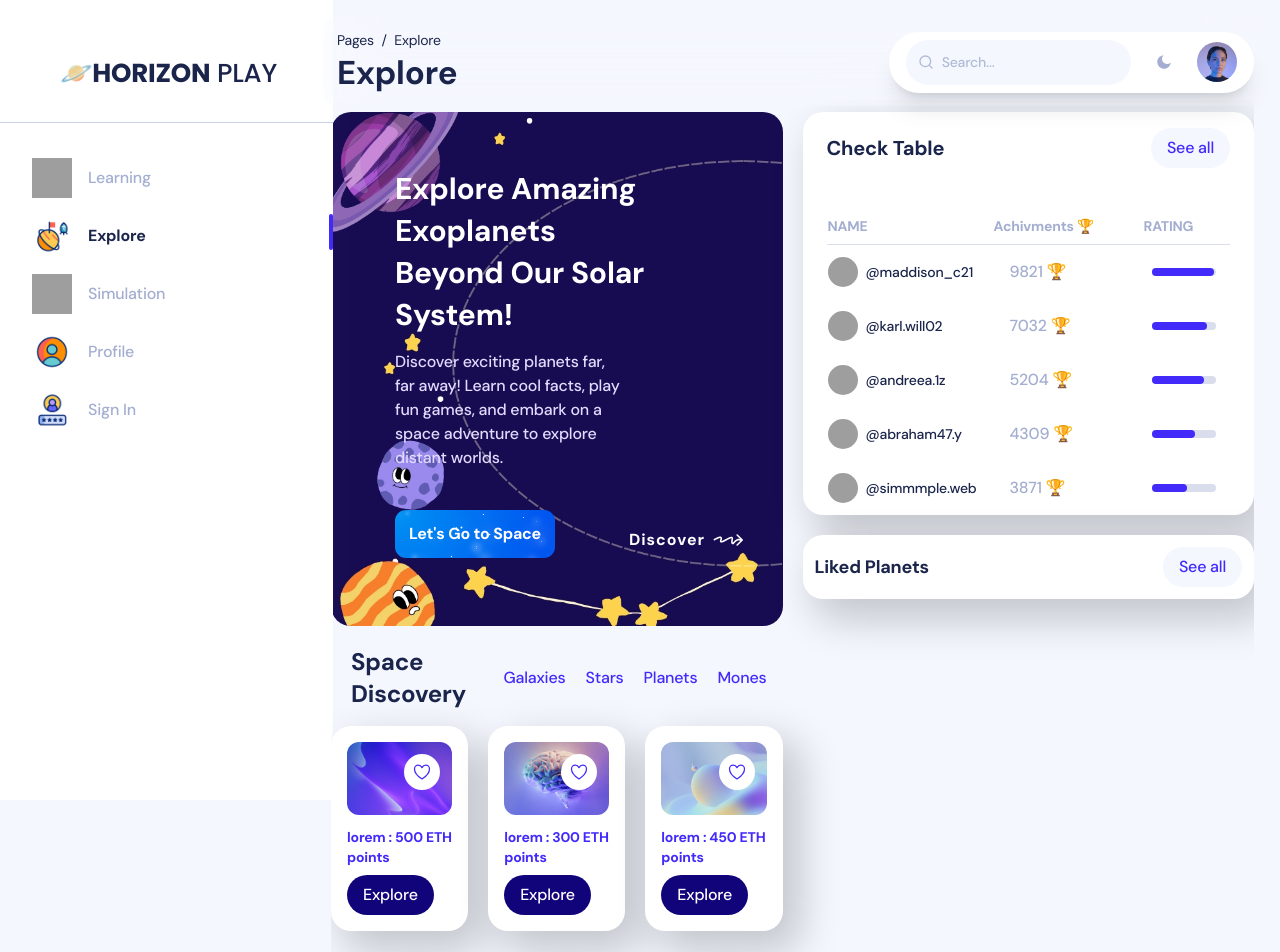
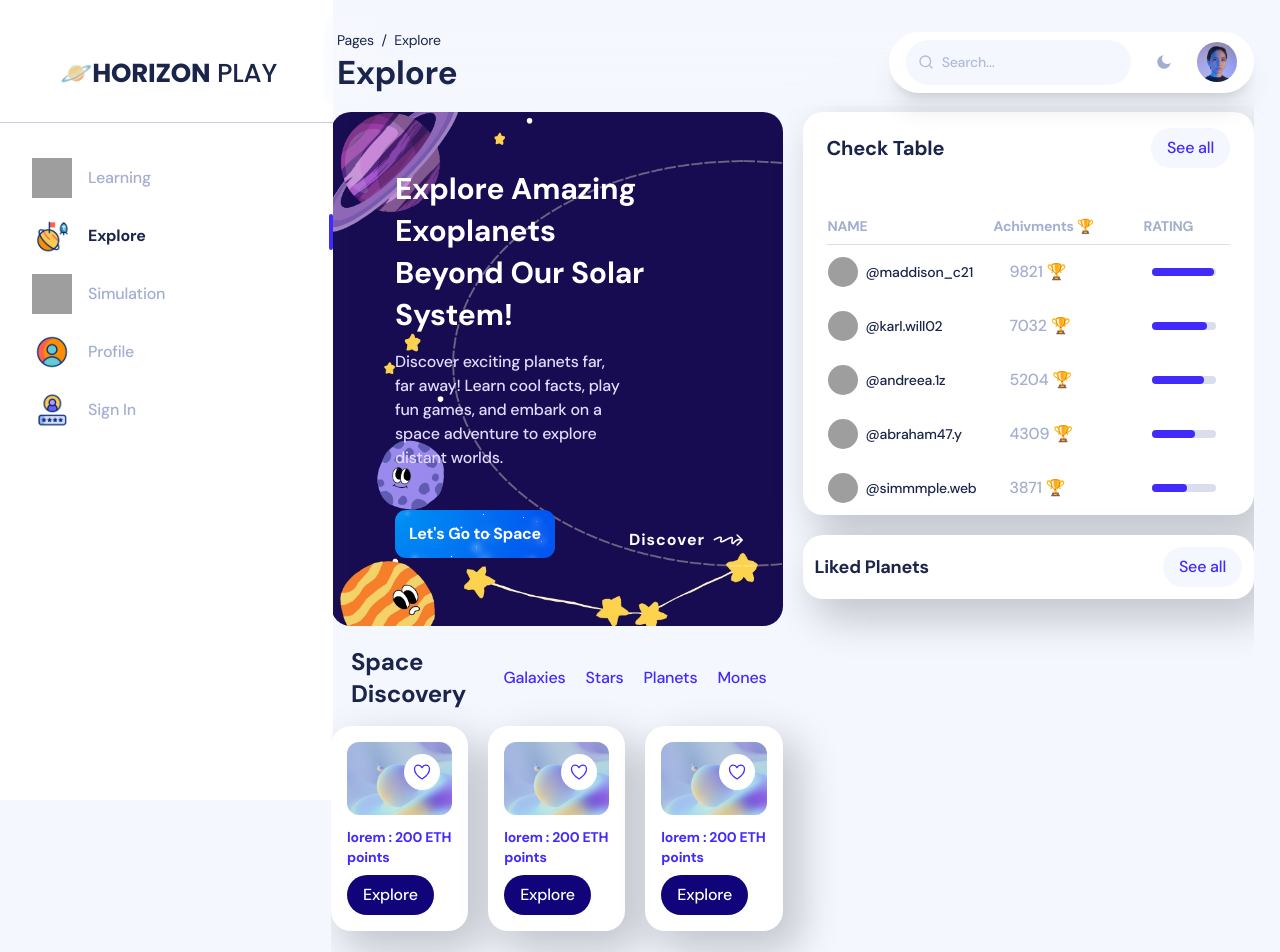
Before and after one commit to solankitrushen/Kido-Space, a Next.js app: page /admin/nft-marketplace in a window 1280 px wide. Shown: the top 952 px of the page. Built offline with nearby package versions, Linux system fonts and the light colour scheme; grey boxes are pictures that could not be loaded.

Commit message:
Update page.tsx

```diff
--- a/src/app/admin/nft-marketplace/page.tsx
+++ b/src/app/admin/nft-marketplace/page.tsx
@@ -71,33 +71,38 @@ const Marketplace = () => {
 
             {/* Space Discoveries trending card */}
             <div className="z-20 grid grid-cols-1 gap-5 md:grid-cols-3">
-             <NftCard
+        <NftCard
   bidders={[avatar1, avatar2, avatar3]}
-  title="Andromeda Galaxy"
-  author="NASA"
-  price="500 ETH"  // Example price
-  image={NFt3}
-  extra="Contains over a trillion stars"  // Use this for additional details
-  onExplore={() => console.log('Exploring Andromeda Galaxy')}
+  title="Saturn Rings"
+  author="Hubble"
+  price="200 ETH"  // Example price
+  image={NFt4}
+  extra="Composed of ice particles"  // Use extra instead of description
+  onExplore={() => console.log('Exploring Saturn Rings')}
 />
+
+
 <NftCard
   bidders={[avatar1, avatar2, avatar3]}
-  title="Pulsar Star"
-  author="ESA"
-  price="300 ETH"  // Example price
-  image={NFt2}
-  extra="Emits radiation beams"
-  onExplore={() => console.log('Exploring Pulsar Star')}
+  title="Saturn Rings"
+  author="Hubble"
+  price="200 ETH"  // Example price
+  image={NFt4}
+  extra="Composed of ice particles"  // Use extra instead of description
+  onExplore={() => console.log('Exploring Saturn Rings')}
 />
+
+
 <NftCard
   bidders={[avatar1, avatar2, avatar3]}
-  title="Mars Surface"
-  author="SpaceX"
-  price="450 ETH"  // Example price
+  title="Saturn Rings"
+  author="Hubble"
+  price="200 ETH"  // Example price
   image={NFt4}
-  extra="Rich in iron oxide"
-  onExplore={() => console.log('Exploring Mars Surface')}
+  extra="Composed of ice particles"  // Use extra instead of description
+  onExplore={() => console.log('Exploring Saturn Rings')}
 />
+
 
             </div>
 
```
